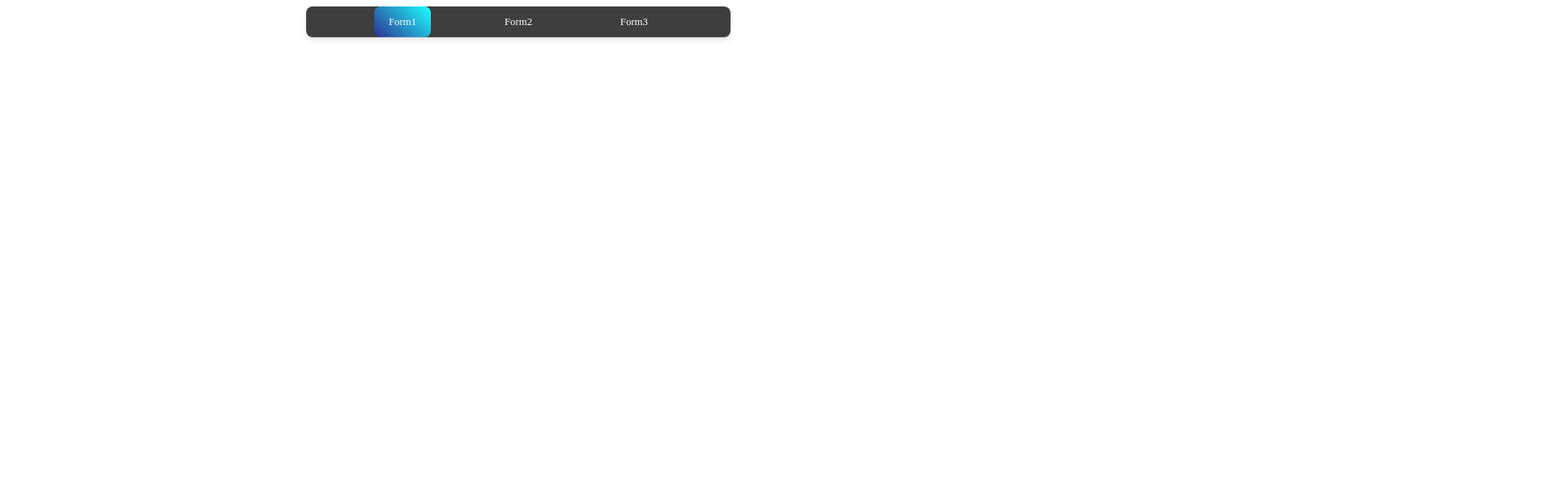
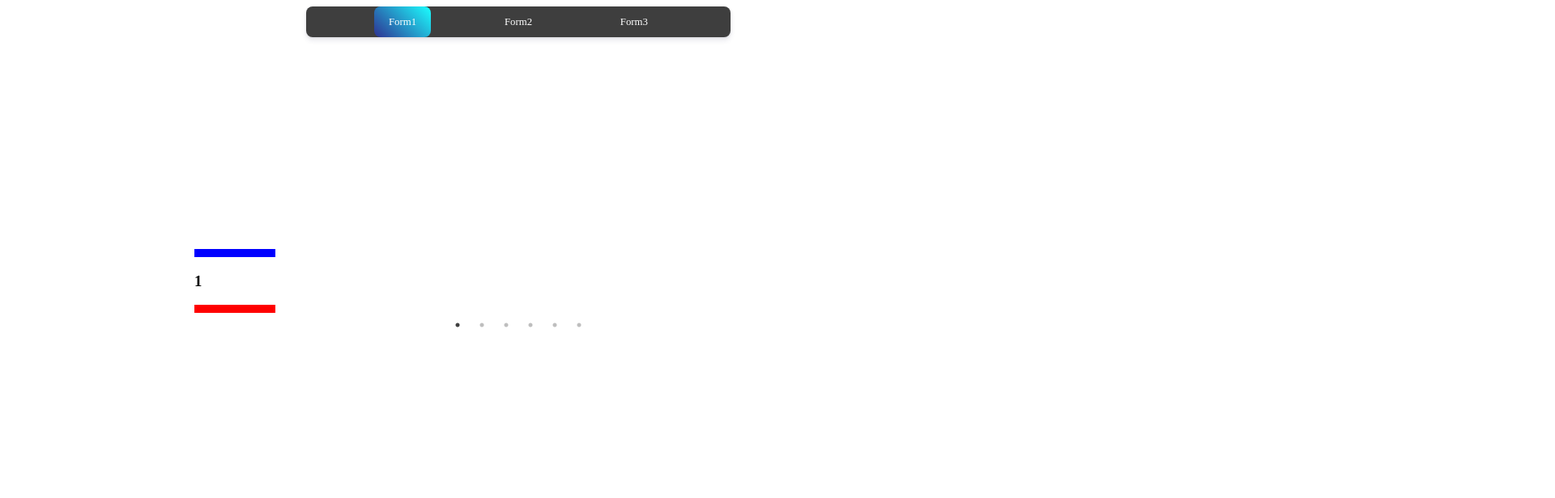
Before and after one commit to brokenPot/react_slick_template, a React (Vite) app: page / in a window 1280 px wide. Shown: the top 616 px of the page at 81% size, 1920 px wide, since content can reach past the window. Built offline with nearby package versions, Linux system fonts and the light colour scheme.

Commit message:
custom component arrow working but position wrong

```diff
--- a/src/comps/SlimpleSlider.tsx
+++ b/src/comps/SlimpleSlider.tsx
@@ -3,18 +3,42 @@ import Slider from "react-slick";
 // import "../style/slick-theme.scss"
 import "slick-carousel/slick/slick.css";
 import "slick-carousel/slick/slick-theme.css";
+import styled from "styled-components";
+
+function NextArrow(props: any) {
+    const { onClick } = props;
+    return (
+        <div className={`right`} onClick={onClick}>
+            <div style={{backgroundColor: 'red', width: '100px', height: '10px'}}/>
+        </div>
+    );
+}
+
+function PrevArrow(props: any) {
+    const {onClick} = props;
+    return (
+        <div className={`left`} onClick={onClick}>
+            <div style={{backgroundColor:'blue', width:'100px', height:'10px' }} />
+        </div>
+    );
+}
+
+
 function SimpleSlider() {
     const settings = {
         dots: true,
         infinite: true,
         speed: 500,
         slidesToShow: 1,
-        slidesToScroll: 1
+        slidesToScroll: 1,
+        nextArrow: <NextArrow />,
+        prevArrow: <PrevArrow />,
     };
     return (
+        <SliderWrapper>
             <div className="slider-container">
                 <Slider {...settings}>
-                <div style={{backgroundColor:"blue"}}>
+                    <div style={{backgroundColor: "blue"}}>
                         <h3>1</h3>
                     </div>
                     <div>
@@ -34,7 +58,14 @@ function SimpleSlider() {
                     </div>
                 </Slider>
             </div>
+        </SliderWrapper>
+
     );
 }
 
+const SliderWrapper = styled.div`
+    width: 800px;
+    height: 500px;
+`
+
 export default SimpleSlider;
```
Also changed, not shown: src/assets/left.png (added), src/assets/right.png (added). Lines whose indentation alone changed are shown as unchanged.
